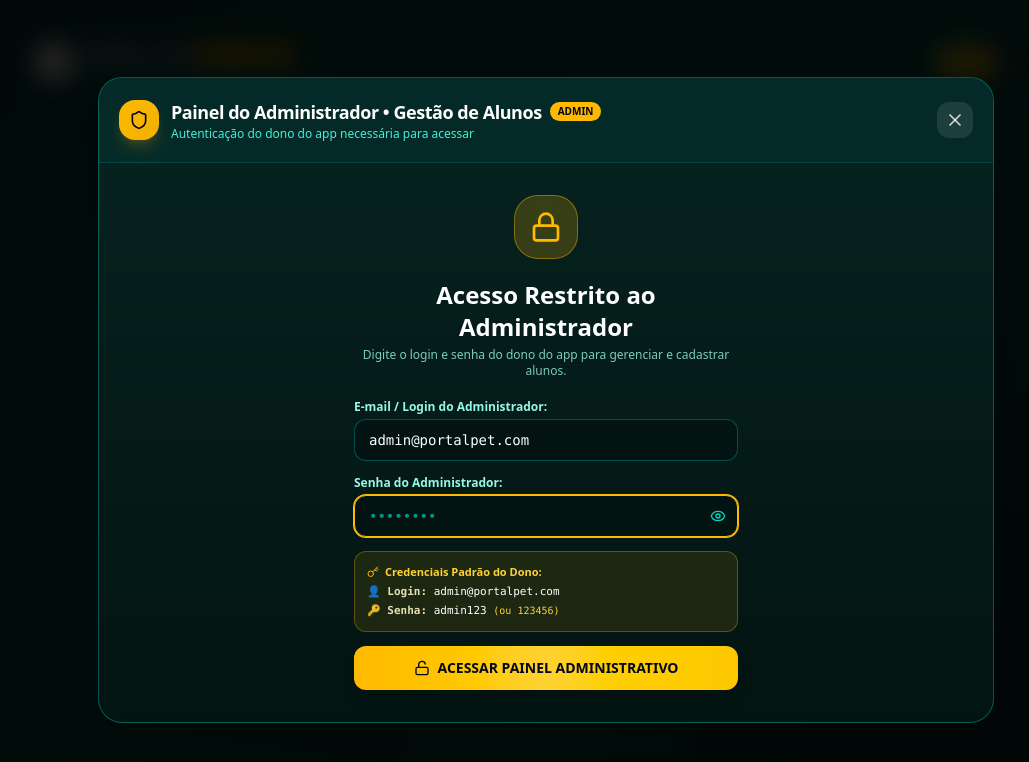
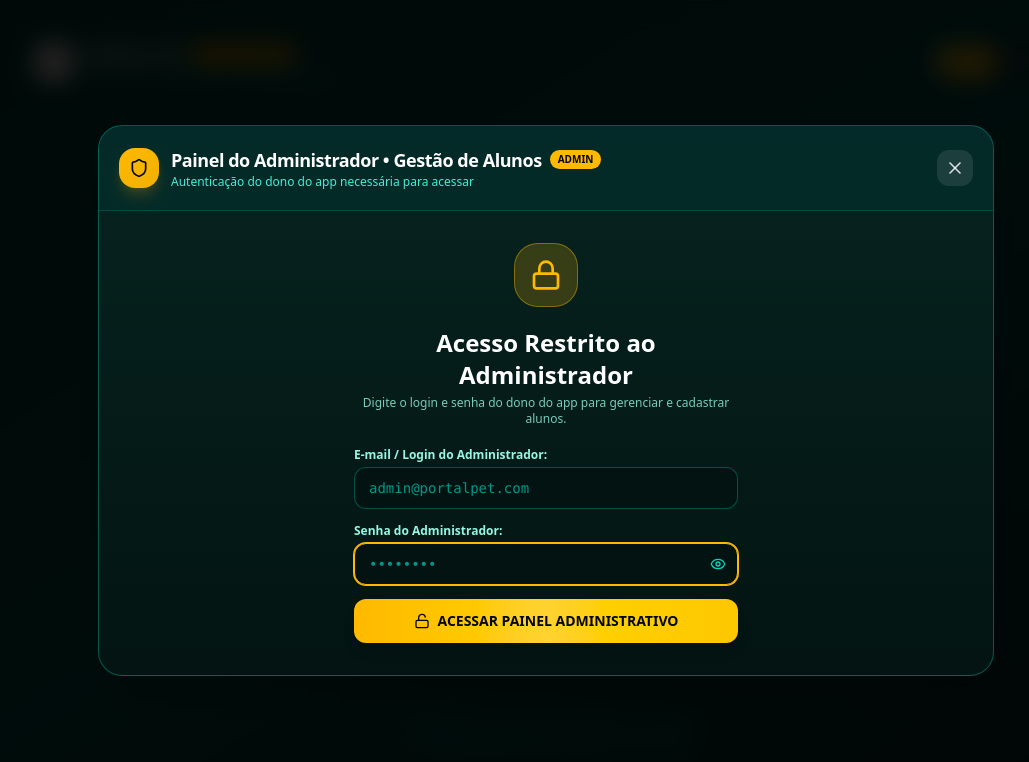
Before and after one commit to jkslost1222-glitch/1, a React (Vite) app: page / in a window 1280 px wide. Both pictures are taken after a click on the button "Painel do Administrador (Cadastrar / Ver Alunos)". Shown: the top 762 px of the page, without its empty margins (94-1123 px from the left). Built offline with nearby package versions, Linux system fonts and the light colour scheme.

Commit message:
feat(auth): remove hardcoded admin credentials
Clear the default admin email input and remove the credential reminder UI to improve security and prevent unauthorized access.

```diff
--- a/src/components/AdminModal.tsx
+++ b/src/components/AdminModal.tsx
@@ -23,7 +23,7 @@ export const AdminModal: React.FC = () => {
 
   // Admin authentication gate state
   const [isUnlocked, setIsUnlocked] = useState(false);
-  const [adminInputEmail, setAdminInputEmail] = useState('admin@portalpet.com');
+  const [adminInputEmail, setAdminInputEmail] = useState('');
   const [adminInputPass, setAdminInputPass] = useState('');
   const [showAdminPass, setShowAdminPass] = useState(false);
   const [adminGateError, setAdminGateError] = useState('');
@@ -73,8 +73,8 @@ export const AdminModal: React.FC = () => {
     } else {
       setAdminGateError(
         isEn
-          ? 'Invalid admin credentials. Default password is "admin123" or "123456".'
-          : 'Login ou senha de administrador incorretos. A senha padrão é "admin123" ou "123456".'
+          ? 'Invalid admin email or password. Access denied.'
+          : 'E-mail ou senha de administrador incorretos. Acesso não autorizado.'
       );
     }
   };
@@ -295,22 +295,10 @@ export const AdminModal: React.FC = () => {
                 </div>
               </div>
 
-              {/* Master Credential Reminder Box */}
-              <div className="p-3 bg-amber-400/10 border border-amber-400/30 rounded-xl text-left space-y-1">
-                <div className="text-[11px] font-black text-amber-300 flex items-center gap-1.5">
-                  <Key className="w-3 h-3 text-amber-400" />
-                  <span>{isEn ? 'Master Admin Credentials:' : 'Credenciais Padrão do Dono:'}</span>
-                </div>
-                <div className="text-[11px] font-mono text-amber-100/90 flex flex-col gap-0.5">
-                  <div>👤 <strong>Login:</strong> <span className="text-white">admin@portalpet.com</span></div>
-                  <div>🔑 <strong>Senha:</strong> <span className="text-white">admin123</span> <span className="text-[10px] text-amber-300">(ou 123456)</span></div>
-                </div>
-              </div>
-
               <button
                 id="btn-admin-gate-submit"
                 type="submit"
-                className="w-full bg-gradient-to-r from-amber-400 via-amber-300 to-yellow-400 hover:from-amber-300 hover:to-yellow-300 text-slate-950 font-black text-sm py-3 px-4 rounded-xl shadow-lg hover:scale-[1.02] active:scale-[0.98] transition-all cursor-pointer flex items-center justify-center gap-2"
+                className="w-full bg-gradient-to-r from-amber-400 via-amber-300 to-yellow-400 hover:from-amber-300 hover:to-yellow-300 text-slate-950 font-black text-sm py-3 px-4 rounded-xl shadow-lg hover:scale-[1.02] active:scale-[0.98] transition-all cursor-pointer flex items-center justify-center gap-2 mt-2"
               >
                 <Unlock className="w-4 h-4" />
                 <span>{isEn ? 'UNLOCK ADMIN DASHBOARD' : 'ACESSAR PAINEL ADMINISTRATIVO'}</span>
```
